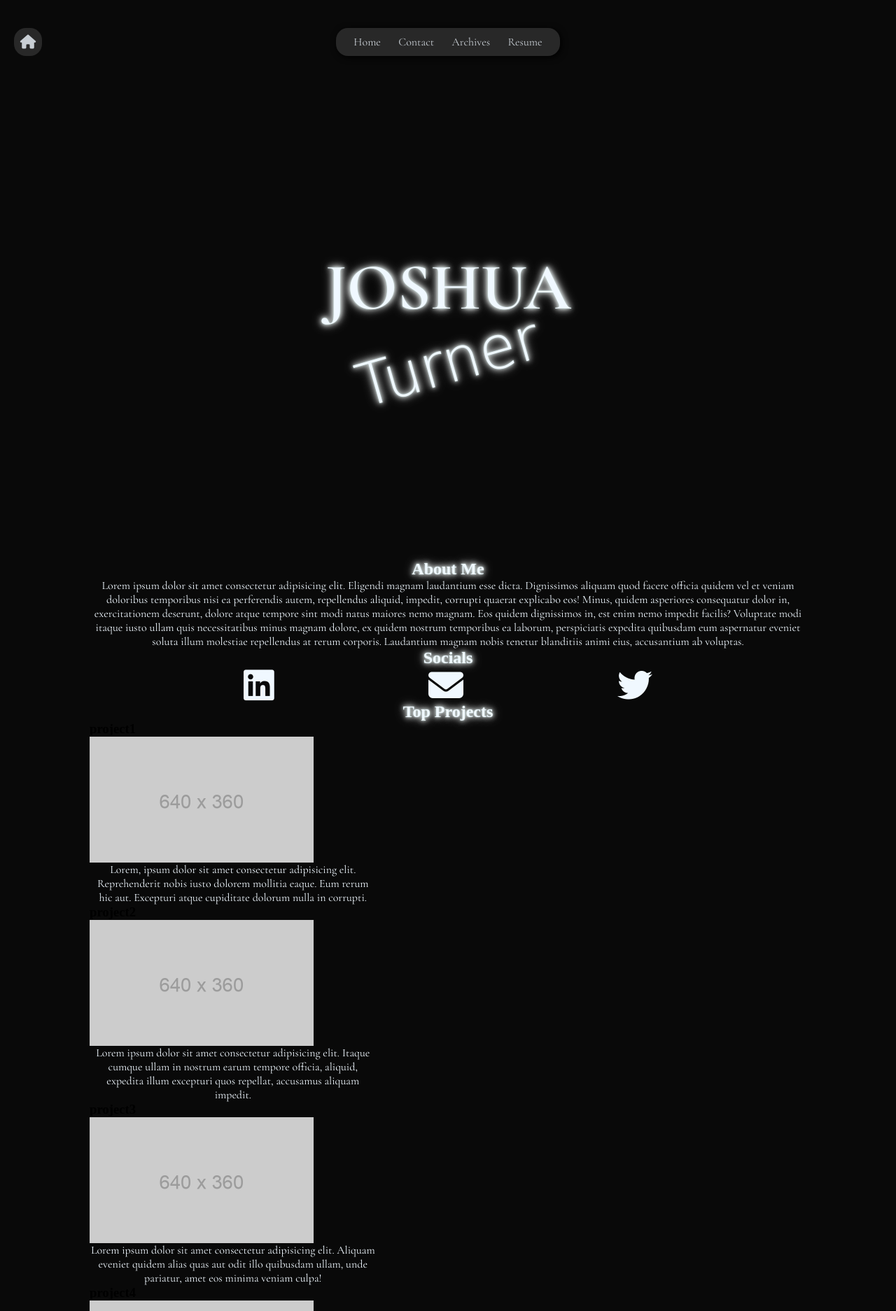
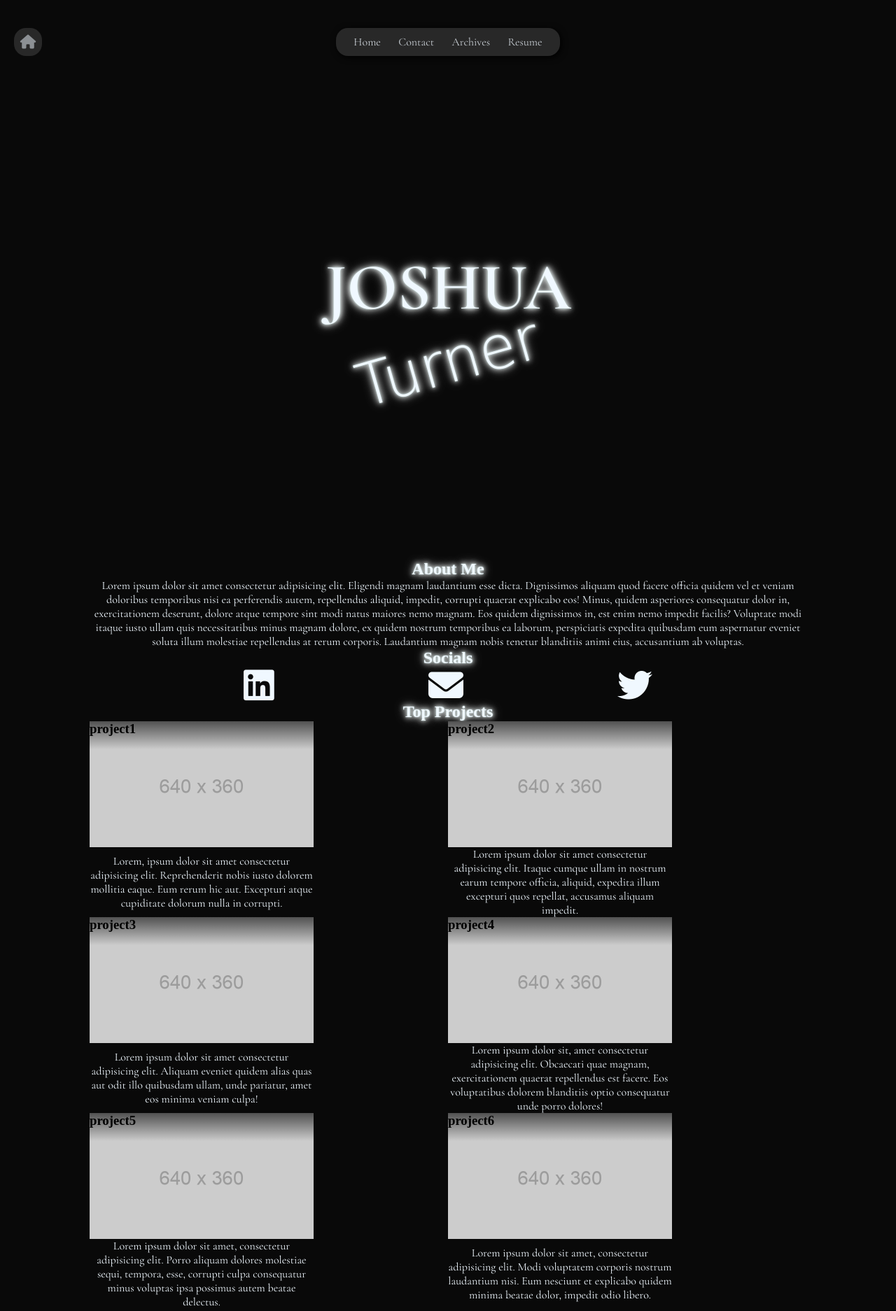
Before and after one commit to JoshuaDTurner/The-Archive, a website built with Parcel: page src/index.html in a window 1280 px wide. Shown: the top 1874 px of the page at 70% size. Built offline with nearby package versions, Linux system fonts and the light colour scheme; files whose address does not match are found by name; a web font is replaced by a local one.

Commit message:
projects grid fix

```diff
--- a/src/index.html
+++ b/src/index.html
@@ -27,8 +27,10 @@
     <script type="module" src="js/app.js" defer></script>
   </head>
   <body>
-    <div id="luxy">
     <header>
+      <a href="#" class="homeIcon">
+        <i class="fa-solid fa-house menuButtons"></i>
+      </a>
       <nav id="mainNav">
         <ul>
           <li><a href="#">Home</a></li>
@@ -49,17 +51,17 @@
         <h2>About Me</h2>
         <p>
           Lorem ipsum dolor sit amet consectetur adipisicing elit. Eligendi
-            magnam laudantium esse dicta. Dignissimos aliquam quod facere
-            officia quidem vel et veniam doloribus temporibus nisi ea
-            perferendis autem, repellendus aliquid, impedit, corrupti quaerat
-            explicabo eos! Minus, quidem asperiores consequatur dolor in,
-            exercitationem deserunt, dolore atque tempore sint modi natus
-            maiores nemo magnam. Eos quidem dignissimos in, est enim nemo
-            impedit facilis? Voluptate modi itaque iusto ullam quis
-            necessitatibus minus magnam dolore, ex quidem nostrum temporibus ea
-            laborum, perspiciatis expedita quibusdam eum aspernatur eveniet
-            soluta illum molestiae repellendus at rerum corporis. Laudantium
-            magnam nobis tenetur blanditiis animi eius, accusantium ab voluptas.
+          magnam laudantium esse dicta. Dignissimos aliquam quod facere officia
+          quidem vel et veniam doloribus temporibus nisi ea perferendis autem,
+          repellendus aliquid, impedit, corrupti quaerat explicabo eos! Minus,
+          quidem asperiores consequatur dolor in, exercitationem deserunt,
+          dolore atque tempore sint modi natus maiores nemo magnam. Eos quidem
+          dignissimos in, est enim nemo impedit facilis? Voluptate modi itaque
+          iusto ullam quis necessitatibus minus magnam dolore, ex quidem nostrum
+          temporibus ea laborum, perspiciatis expedita quibusdam eum aspernatur
+          eveniet soluta illum molestiae repellendus at rerum corporis.
+          Laudantium magnam nobis tenetur blanditiis animi eius, accusantium ab
+          voluptas.
         </p>
       </section>
       <section>
@@ -106,8 +108,8 @@
             <p>
               Lorem ipsum dolor sit, amet consectetur adipisicing elit.
               Obcaecati quae magnam, exercitationem quaerat repellendus est
-                facere. Eos voluptatibus dolorem blanditiis optio consequatur
-                unde porro dolores!
+              facere. Eos voluptatibus dolorem blanditiis optio consequatur unde
+              porro dolores!
             </p>
           </article>
           <article>
@@ -131,9 +133,5 @@
         </section>
       </section>
     </main>
-    </div>
-    <a href="#" class="homeIcon">
-      <i class="fa-solid fa-house menuButtons"></i>
-    </a>
   </body>
 </html>
--- a/src/styles/style.css
+++ b/src/styles/style.css
@@ -26,12 +26,14 @@ header {
   margin: 20px 20px;
   position: fixed;
   top: 20px;
+  color: rgba(240, 248, 255, 0.5);
+  z-index: 1;
 }
 .homeIcon > i {
   font-size: 20px;
 }
-.menuButtons:hover,
-.menuButtons:focus {
+.homeIcon:hover,
+.menuButtons:hover {
   color: rgb(240, 248, 255);
   text-shadow: 0 0 1px rgba(202, 228, 225, 0.92),
     0 0 5px rgba(202, 228, 225, 0.34), 0 0 1px rgba(214, 214, 214, 0.52),
@@ -99,7 +101,7 @@ h2 {
   transform: rotate(344deg);
   font-weight: 200;
 }
-#luxy > main {
+body > main {
   display: flex;
   flex-direction: column;
   align-items: center;
@@ -126,14 +128,22 @@ p {
 }
 .projectList {
   display: grid;
-  grid-template-columns: 2 1fr;
-  grid-template-rows: 2 1fr;
+  grid-template-columns: repeat(2, 1fr);
+  grid-template-rows: repeat(2 1fr);
 }
 article {
   display: grid;
-  width: 40%;
+  width: 320px;
+  position: relative;
+}
+article > h3 {
+  position: absolute;
+  width: 100%;
+  height: 40px;
+  background: linear-gradient(#0000009a, #00000000);
+  top: 0px;
 }
 article > img {
-  width: 320px;
-  height: 180px;
+  width: 100%;
+  height: 180;
 }
```
Lines whose indentation alone changed are shown as unchanged.
